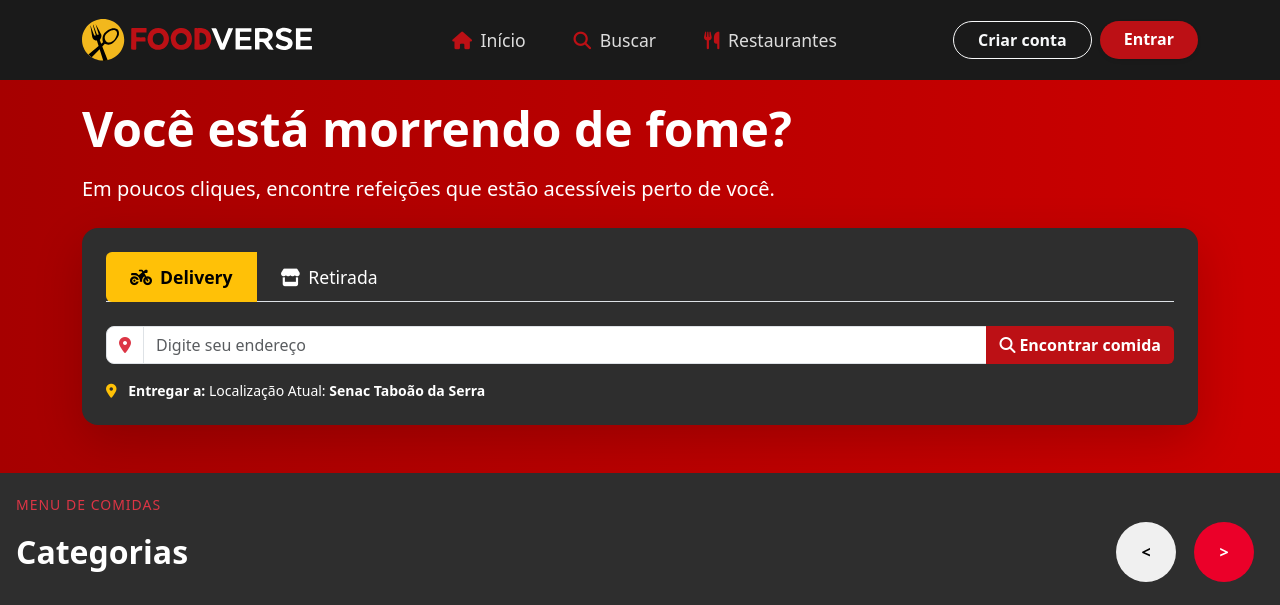
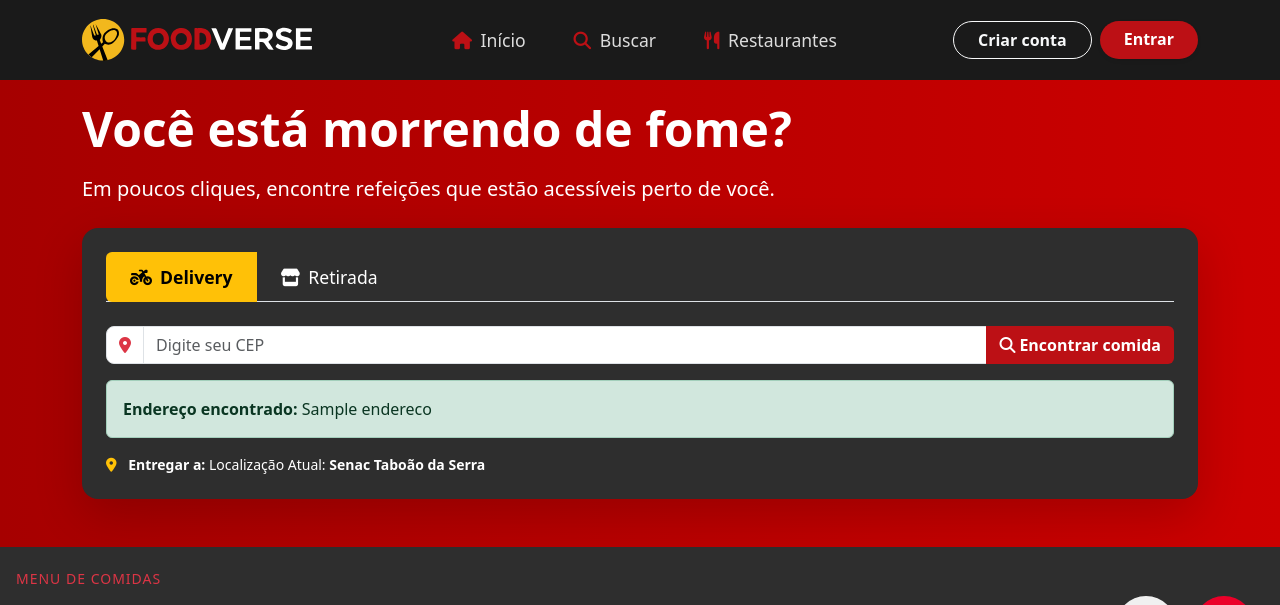
Before and after one commit to Jhowsiel/FoodVerse, a Django app: template Web/projeto/foodverse/templates/index.html in a window 1280 px wide. Shown: the top 605 px of the page. Run offline with Django 5.2, Linux system fonts and the light colour scheme; the template is opened without the code that fills it: most values are stand-ins (such as "Sample title", 1, 10 or a date in 2020).

Commit message:
implementação do cep

```diff
--- a/Web/projeto/foodverse/templates/pages/pagePrincipal/content.html
+++ b/Web/projeto/foodverse/templates/pages/pagePrincipal/content.html
@@ -23,15 +23,28 @@
       </ul>
 
       <!-- Input + Botão -->
+      <form method="POST">
+        {% csrf_token %}
         <div class="input-group mb-3">
           <span class="input-group-text bg-white">
             <i class="fas fa-map-marker-alt text-danger"></i>
           </span>
-        <input type="text" class="form-control" placeholder="Digite seu endereço">
-        <button class="btn text-white fw-bold btn-encontrar-comida" type="button">
+          <input type="text" name="cep" class="form-control" placeholder="Digite seu CEP" value="{{ cep|default:'' }}">
+          <button class="btn text-white fw-bold btn-encontrar-comida" type="submit">
             <i class="fas fa-search me-1"></i>Encontrar comida
           </button>
         </div>
+
+        {% if endereco %}
+          <div class="alert alert-success mt-3">
+            <strong>Endereço encontrado:</strong> {{ endereco }}
+          </div>
+        {% elif cep %}
+          <div class="alert alert-danger mt-3">
+            <strong>Erro:</strong> CEP inválido ou endereço não encontrado.
+          </div>
+        {% endif %}
+      </form>
 
       <!-- Localização -->
       <p class="text-white small mb-0">
```
Also changed, not shown: Web/projeto/foodverse/views.py (+21 -1 lines). Lines whose indentation alone changed are shown as unchanged.
